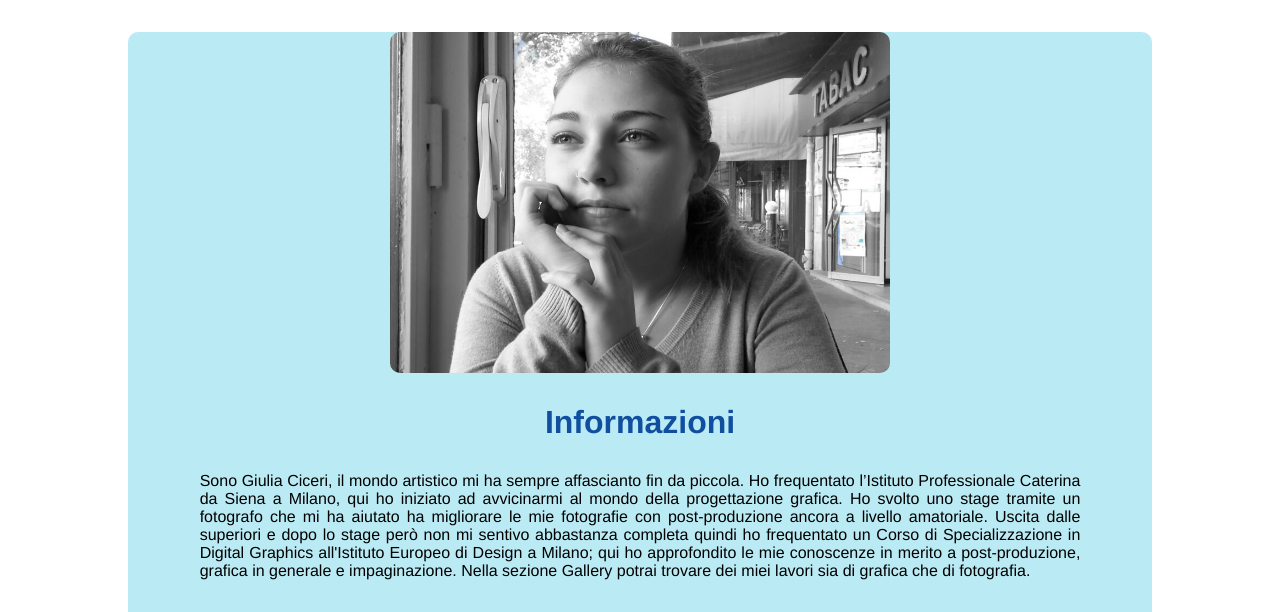
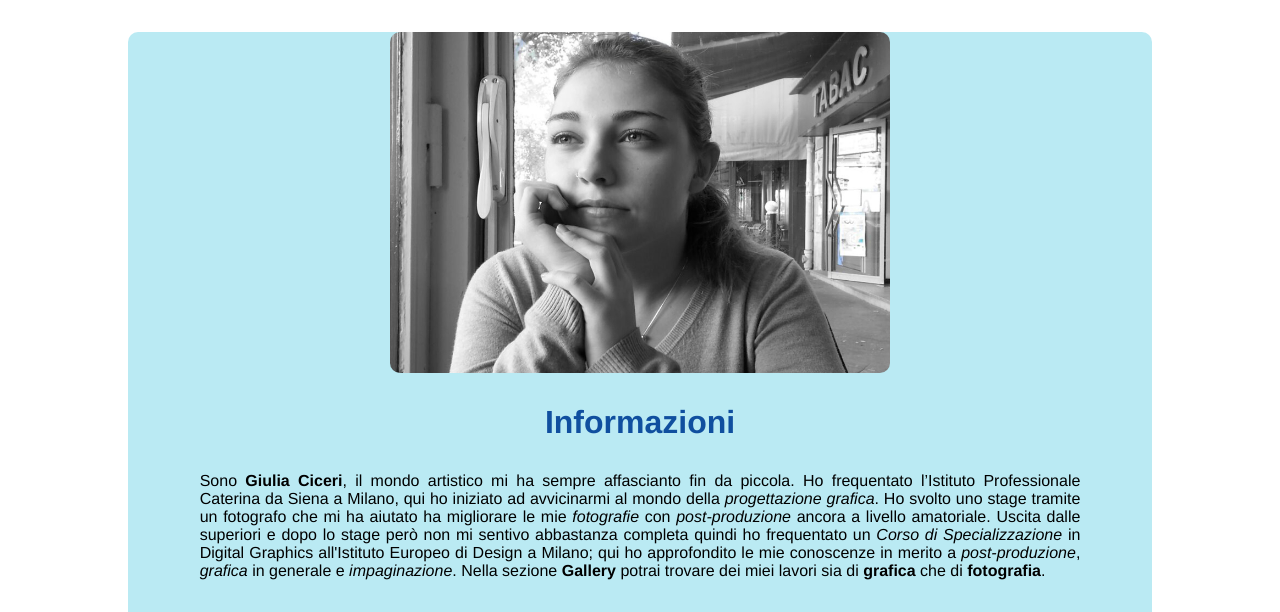
Before and after one commit to Giulic4/portfolio, a plain HTML site: page portfolio/bio.html in a window 1280 px wide. Shown: the part 109-721 px from the top of the page. Drawn offline with Linux system fonts and the light colour scheme.

Commit message:
piccole modifica alla biografia

```diff
--- a/portfolio/bio.html
+++ b/portfolio/bio.html
@@ -35,12 +35,12 @@
                 </div>
                 <h2>Informazioni</h2>
                 <div class='paragrafo'>
-                    <p>Sono Giulia Ciceri, il mondo artistico mi ha sempre affascianto fin da piccola.
-                        Ho frequentato l’Istituto Professionale Caterina da Siena a Milano, qui ho iniziato ad avvicinarmi al mondo della progettazione grafica.
-                        Ho svolto uno stage tramite un fotografo che mi ha aiutato ha migliorare le mie fotografie con post-produzione ancora a livello amatoriale.
-                        Uscita dalle superiori e dopo lo stage però non mi sentivo abbastanza completa quindi ho frequentato un Corso di Specializzazione in Digital Graphics all'Istituto Europeo di Design a Milano;
-                        qui ho approfondito le mie conoscenze in merito a post-produzione, grafica in generale e impaginazione.
-                        Nella sezione Gallery potrai trovare dei miei lavori sia di grafica che di fotografia.
+                    <p>Sono <strong>Giulia Ciceri</strong>, il mondo artistico mi ha sempre affascianto fin da piccola.
+                        Ho frequentato l’Istituto Professionale Caterina da Siena a Milano, qui ho iniziato ad avvicinarmi al mondo della <em>progettazione grafica</em>.
+                        Ho svolto uno stage tramite un fotografo che mi ha aiutato ha migliorare le mie <em>fotografie</em> con <em>post-produzione</em> ancora a livello amatoriale.
+                        Uscita dalle superiori e dopo lo stage però non mi sentivo abbastanza completa quindi ho frequentato un <em>Corso di Specializzazione</em> in Digital Graphics all'Istituto Europeo di Design a Milano;
+                        qui ho approfondito le mie conoscenze in merito a <em>post-produzione</em>, <em>grafica</em> in generale e <em>impaginazione</em>.
+                        Nella sezione <strong>Gallery</strong> potrai trovare dei miei lavori sia di <strong>grafica</strong> che di <strong>fotografia</strong>.
                     </p>
                 </div>
                 <div class='buttom-home'>
```
